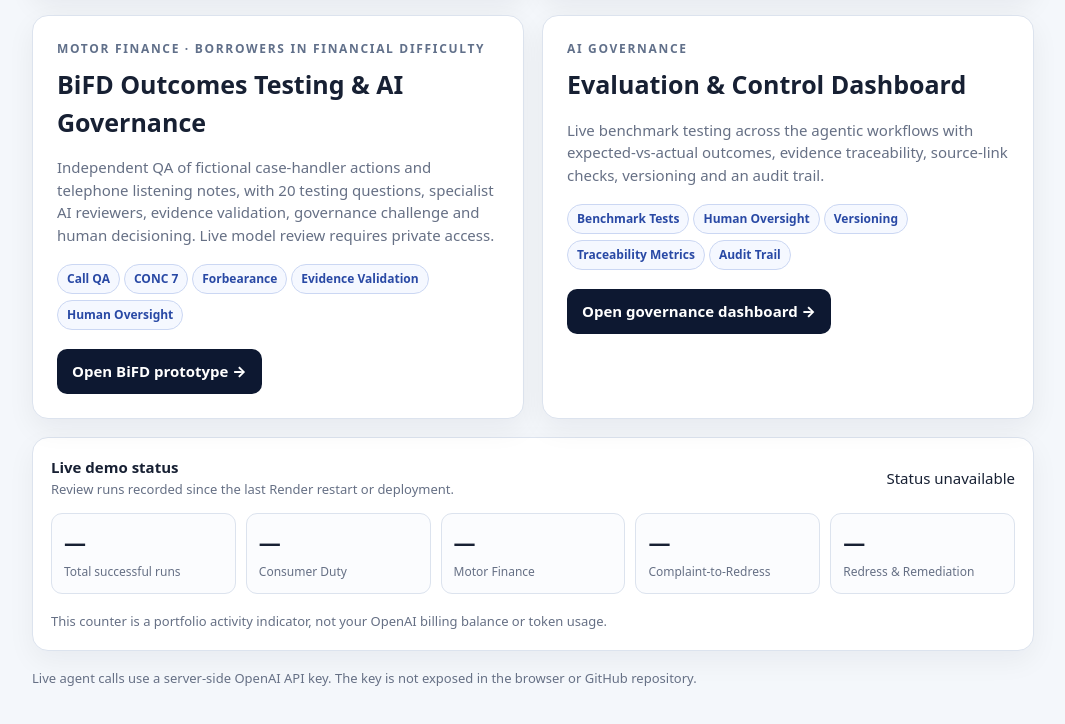
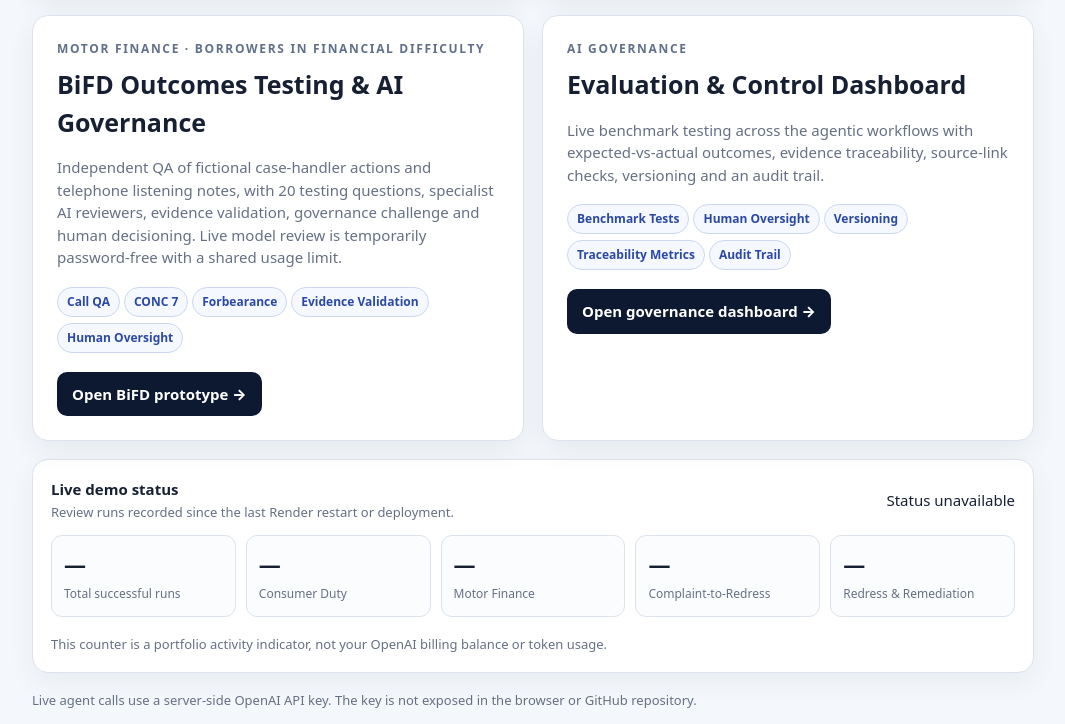
Before and after one commit to gurj86/agentic-consumer-duty-remediation-assurance, a plain HTML site: page index.html in a window 1280 px wide. Shown: the part 1298-2022 px from the top of the page, without its empty margins (107-1172 px from the left). Before the commit the page ends 1999 px from the top, so only its background shows below. Drawn offline with Linux system fonts and the light colour scheme; no server answers.

Commit message:
Update portfolio access description

```diff
--- a/index.html
+++ b/index.html
@@ -62,7 +62,7 @@ a.button{display:inline-block;margin-top:16px;background:var(--navy);color:#fff;
 <article class="demo">
 <div class="eyebrow" style="color:#61708a">Motor Finance · Borrowers in Financial Difficulty</div>
 <h2>BiFD Outcomes Testing & AI Governance</h2>
-<p>Independent QA of fictional case-handler actions and telephone listening notes, with 20 testing questions, specialist AI reviewers, evidence validation, governance challenge and human decisioning. Live model review requires private access.</p>
+<p>Independent QA of fictional case-handler actions and telephone listening notes, with 20 testing questions, specialist AI reviewers, evidence validation, governance challenge and human decisioning. Live model review is temporarily password-free with a shared usage limit.</p>
 <div><span class="tag">Call QA</span><span class="tag">CONC 7</span><span class="tag">Forbearance</span><span class="tag">Evidence Validation</span><span class="tag">Human Oversight</span></div>
 <a class="button" href="/bifd">Open BiFD prototype →</a>
 </article>
```
